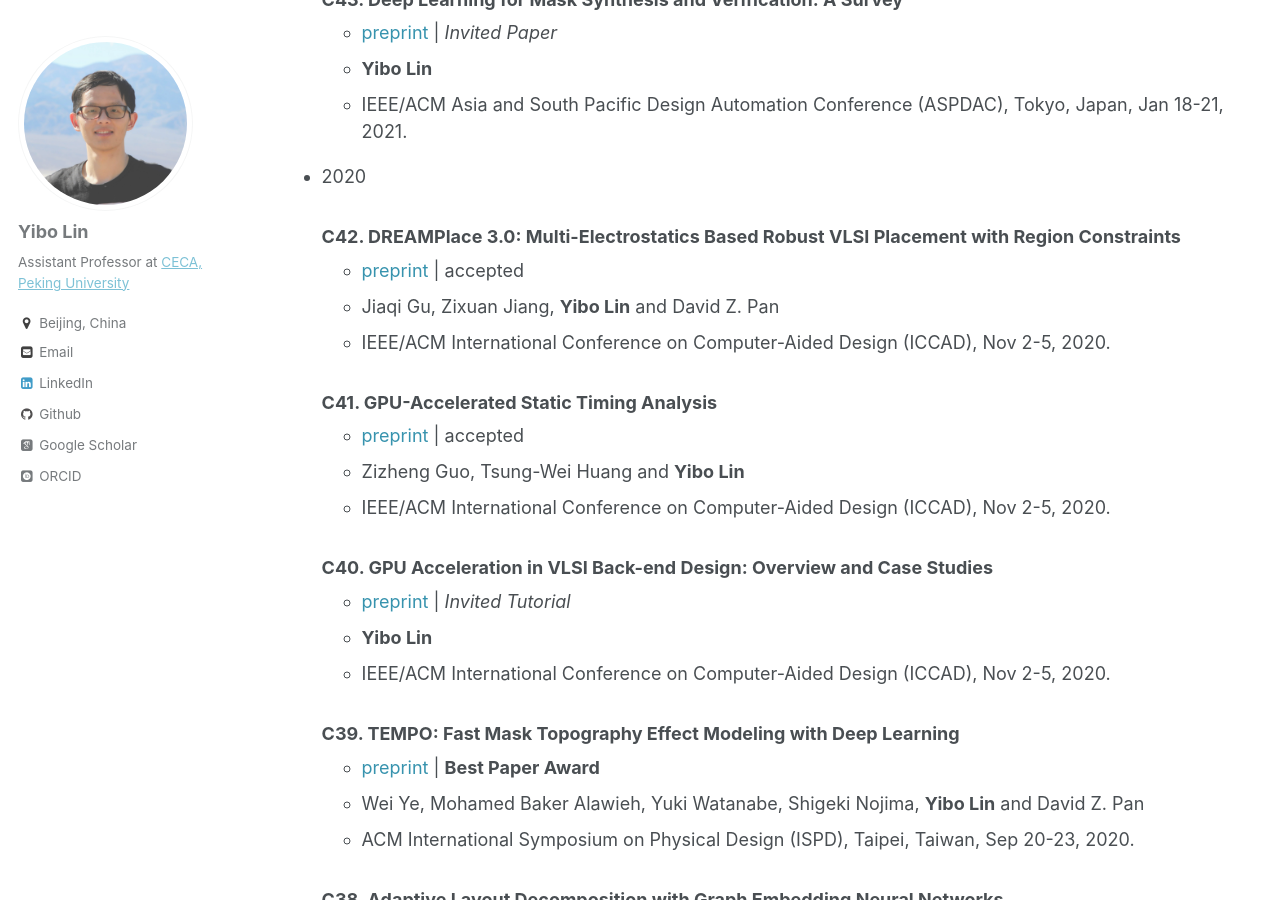
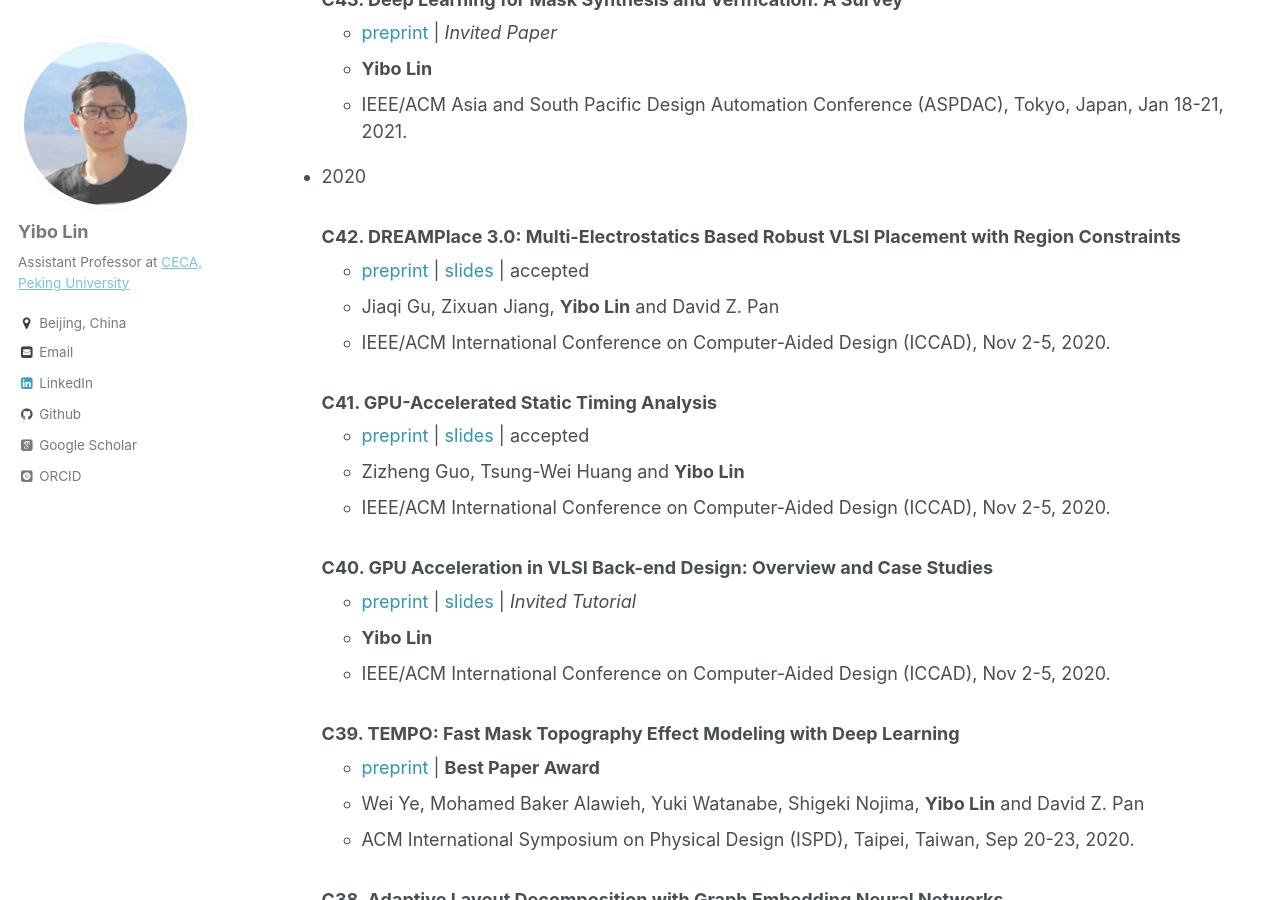
Before and after one commit to limbo018/limbo018.github.io, a Jekyll site: the page built from _pages/publications.md, in a window 1280 px wide and 900 px high, scrolled down 6060 px. Built offline with Jekyll 4.4.1, drawn with Linux system fonts in a browser that asks for light colours; some web fonts are replaced.

Commit message:
add iccad slides

```diff
--- a/_pages/publications.md
+++ b/_pages/publications.md
@@ -198,17 +198,17 @@ Conference Papers
 * 2020
 
   ### C42. [DREAMPlace 3.0: Multi-Electrostatics Based Robust VLSI Placement with Region Constraints](https://doi.org/10.1145/3400302.3415691)
-     * <a href="/publications/papers/PLACE_ICCAD2020_Gu.pdf" style="color:#3793ae">preprint</a> \| accepted
+     * <a href="/publications/papers/PLACE_ICCAD2020_Gu.pdf" style="color:#3793ae">preprint</a> \| <a href="/publications/papers/PLACE_ICCAD2020_Gu.slides.pdf" style="color:#3793ae">slides</a> \| accepted
      * Jiaqi Gu, Zixuan Jiang, **Yibo Lin** and David Z. Pan
      * IEEE/ACM International Conference on Computer-Aided Design (ICCAD), Nov 2-5, 2020.
 
   ### C41. [GPU-Accelerated Static Timing Analysis](https://doi.org/10.1145/3400302.3415631)
-     * <a href="/publications/papers/TIMER_ICCAD2020_Guo.pdf" style="color:#3793ae">preprint</a> \| accepted
+     * <a href="/publications/papers/TIMER_ICCAD2020_Guo.pdf" style="color:#3793ae">preprint</a> \| <a href="https://guozz.cn/publication/gputimericcad-20/slides-gputimer.pdf" style="color:#3793ae">slides</a> \| accepted
      * Zizheng Guo, Tsung-Wei Huang and **Yibo Lin**
      * IEEE/ACM International Conference on Computer-Aided Design (ICCAD), Nov 2-5, 2020.
 
   ### C40. [GPU Acceleration in VLSI Back-end Design: Overview and Case Studies](https://doi.org/10.1145/3400302.3415765)
-     * <a href="/publications/papers/GPUCAD_ICCAD2020_Lin.pdf" style="color:#3793ae">preprint</a> \| *Invited Tutorial*
+     * <a href="/publications/papers/GPUCAD_ICCAD2020_Lin.pdf" style="color:#3793ae">preprint</a> \| <a href="/publications/papers/GPUCAD_ICCAD2020_Lin.slides.pdf" style="color:#3793ae">slides</a> \| *Invited Tutorial*
      * **Yibo Lin**
      * IEEE/ACM International Conference on Computer-Aided Design (ICCAD), Nov 2-5, 2020.
 
--- a/ref/publications.bib
+++ b/ref/publications.bib
@@ -535,7 +535,7 @@
   day={2--5},
   address={},
   publishlink={https://doi.org/10.1145/3400302.3415691},
-  annotateweb={([limbo018.github.io/papers/PLACE_ICCAD2020_Gu.pdf preprint])(accepted)},
+  annotateweb={([limbo018.github.io/papers/PLACE_ICCAD2020_Gu.pdf preprint])([limbo018.github.io/papers/PLACE_ICCAD2020_Gu.slides.pdf slides])(accepted)},
   annotatecv={(accepted)},
 }
 
@@ -550,7 +550,7 @@
   day={2--5},
   address={},
   publishlink={https://doi.org/10.1145/3400302.3415631},
-  annotateweb={([limbo018.github.io/papers/TIMER_ICCAD2020_Guo.pdf preprint])(accepted)},
+  annotateweb={([limbo018.github.io/papers/TIMER_ICCAD2020_Guo.pdf preprint])([https://guozz.cn/publication/gputimericcad-20/slides-gputimer.pdf slides])(accepted)},
   annotatecv={(accepted)},
 }
 @inproceedings{GPUCAD_ICCAD2020_Lin,
@@ -564,7 +564,7 @@
   day={2--5},
   address={},
   publishlink={https://doi.org/10.1145/3400302.3415765},
-  annotateweb={([limbo018.github.io/papers/GPUCAD_ICCAD2020_Lin.pdf preprint])(*Invited Tutorial*)},
+  annotateweb={([limbo018.github.io/papers/GPUCAD_ICCAD2020_Lin.pdf preprint])([limbo018.github.io/papers/GPUCAD_ICCAD2020_Lin.slides.pdf slides])(*Invited Tutorial*)},
   annotatecv={(\textbf{Invited tutorial})},
 }
 @inproceedings{ANALOG_ASPDAC2021_Gao,
```
Also changed, not shown: _includes/publications_cv.md (+3 -3 lines), 4 other files.
